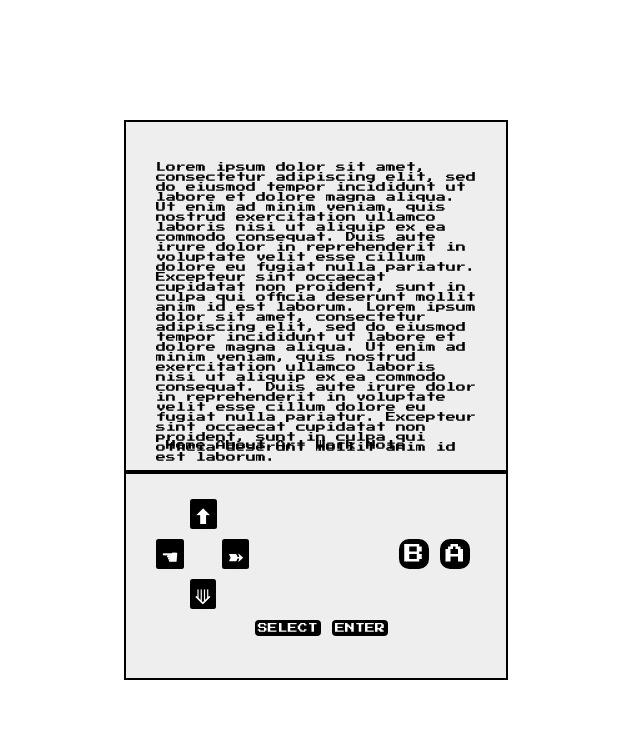
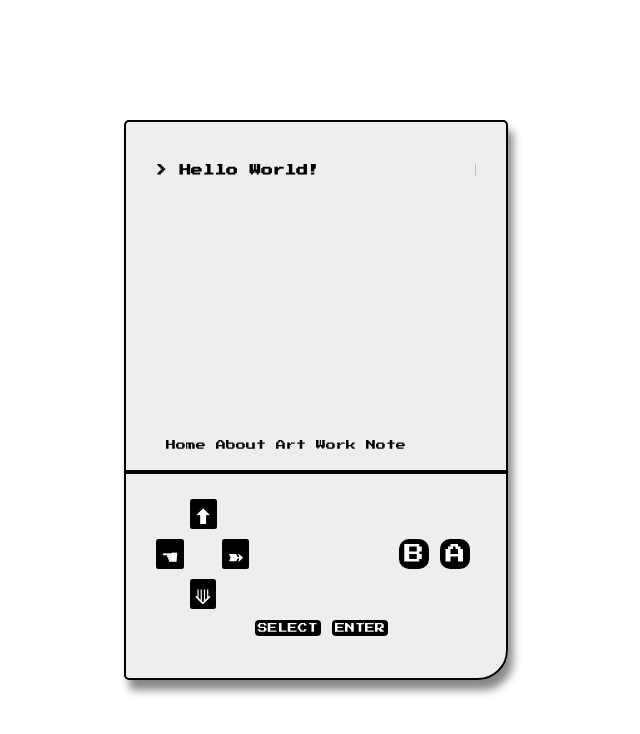
Before and after one commit to majsdev/majsdev.github.io, a React (Create React App) app: page / in a window 1280 px wide. Shown: the top 734 px of the page, without its empty margins (324-964 px from the left). Built offline with nearby package versions, Linux system fonts and the light colour scheme.

Commit message:
update style; (WIP) add type writer hello world

```diff
--- a/src/App.css
+++ b/src/App.css
@@ -9,6 +9,12 @@ html, body {
 
 }
 
+.App {
+  box-shadow: 5px 10px 8px #888888;
+  border-radius: 5px 5px 30px 5px;  /* 'union' of .content's and .console's  */
+  margin: 3em 2em;
+}
+
 .content {
 
   box-sizing: content-box;
@@ -18,6 +24,7 @@ html, body {
 
   background-color: #eee;
   border: 2px solid #000000;
+  border-radius: 5px 5px 0px 0px;
 
   overflow: scroll;
 
@@ -44,6 +51,7 @@ html, body {
 
   background-color: #eee;
   border: 2px solid #000000;
+  border-radius: 0px 0px 30px 5px;
 
   /* overflow: scroll; */
 
--- a/src/App.js
+++ b/src/App.js
@@ -38,6 +38,7 @@ function App() {
         majiasheng
       </div> */}
 
+      {/* TODO: move the following to a separate file */}
       <div className="console">
         <div className="up"><span className="console-item direction-button">⬆︎</span></div>
         <div className="right"><span className="console-item direction-button">➽</span></div>
--- a/src/pages/about/About.js
+++ b/src/pages/about/About.js
@@ -4,7 +4,7 @@ import './About.css';
 function About() {
   return (
     <div className="About">
-      this is the about page
+      Lorem ipsum dolor sit amet, consectetur adipiscing elit, sed do eiusmod tempor incididunt ut labore et dolore magna aliqua. Ut enim ad minim veniam, quis nostrud exercitation ullamco laboris nisi ut aliquip ex ea commodo consequat. Duis aute irure dolor in reprehenderit in voluptate velit esse cillum dolore eu fugiat nulla pariatur. Excepteur sint occaecat cupidatat non proident, sunt in culpa qui officia deserunt mollit anim id est laborum. Lorem ipsum dolor sit amet, consectetur adipiscing elit, sed do eiusmod tempor incididunt ut labore et dolore magna aliqua. Ut enim ad minim veniam, quis nostrud exercitation ullamco laboris nisi ut aliquip ex ea commodo consequat. Duis aute irure dolor in reprehenderit in voluptate velit esse cillum dolore eu fugiat nulla pariatur. Excepteur sint occaecat cupidatat non proident, sunt in culpa qui officia deserunt mollit anim id est laborum.
     </div>
   );
 }
--- a/src/pages/home/App.css
+++ /dev/null
@@ -1,38 +0,0 @@
-.App {
-  text-align: center;
-}
-
-.App-logo {
-  height: 40vmin;
-  pointer-events: none;
-}
-
-@media (prefers-reduced-motion: no-preference) {
-  .App-logo {
-    animation: App-logo-spin infinite 20s linear;
-  }
-}
-
-.App-header {
-  background-color: #282c34;
-  min-height: 100vh;
-  display: flex;
-  flex-direction: column;
-  align-items: center;
-  justify-content: center;
-  font-size: calc(10px + 2vmin);
-  color: white;
-}
-
-.App-link {
-  color: #61dafb;
-}
-
-@keyframes App-logo-spin {
-  from {
-    transform: rotate(0deg);
-  }
-  to {
-    transform: rotate(360deg);
-  }
-}
--- /dev/null
+++ b/src/pages/home/Home.css
@@ -0,0 +1,26 @@
+.typewriter #hello-world {
+  /* Ensures the content is not revealed until the animation */
+  overflow: hidden;
+  /* The typwriter cursor */
+  border-right: .05em solid silver;
+  /*  Keeps the content on a single line  */
+  white-space: nowrap;
+  /* Gives that scrolling effect as the typing happens */
+  /* margin: 0 auto;  */
+
+  animation:
+    typing 4s steps(50, end),
+    blink-caret .75s step-end infinite;
+}
+
+/* The typing effect */
+@keyframes typing {
+  from { width: 0 }
+  to { width: 100% }
+}
+
+/* The typewriter cursor effect */
+@keyframes blink-caret {
+  from, to { border-color: transparent }
+  50% { border-color: silver; }
+}
--- a/src/pages/home/Home.js
+++ b/src/pages/home/Home.js
@@ -1,21 +1,12 @@
 import React from 'react';
+import './Home.css';
 
 function Home() {
   return (
     <div className="Home">
-        <header className="App-header">
-            <p>
-            Lorem ipsum dolor sit amet, consectetur adipiscing elit, sed do eiusmod tempor incididunt ut labore et dolore magna aliqua. Ut enim ad minim veniam, quis nostrud exercitation ullamco laboris nisi ut aliquip ex ea commodo consequat. Duis aute irure dolor in reprehenderit in voluptate velit esse cillum dolore eu fugiat nulla pariatur. Excepteur sint occaecat cupidatat non proident, sunt in culpa qui officia deserunt mollit anim id est laborum. Lorem ipsum dolor sit amet, consectetur adipiscing elit, sed do eiusmod tempor incididunt ut labore et dolore magna aliqua. Ut enim ad minim veniam, quis nostrud exercitation ullamco laboris nisi ut aliquip ex ea commodo consequat. Duis aute irure dolor in reprehenderit in voluptate velit esse cillum dolore eu fugiat nulla pariatur. Excepteur sint occaecat cupidatat non proident, sunt in culpa qui officia deserunt mollit anim id est laborum.
-            </p>
-            {/* <a
-                className="App-link"
-                href="https://reactjs.org"
-                target="_blank"
-                rel="noopener noreferrer"
-            >
-                some link
-            </a> */}
-        </header>
+      <div className="typewriter">
+        <h3 id="hello-world">&gt; Hello World!</h3>
+      </div>
     </div>
   );
 }
```
